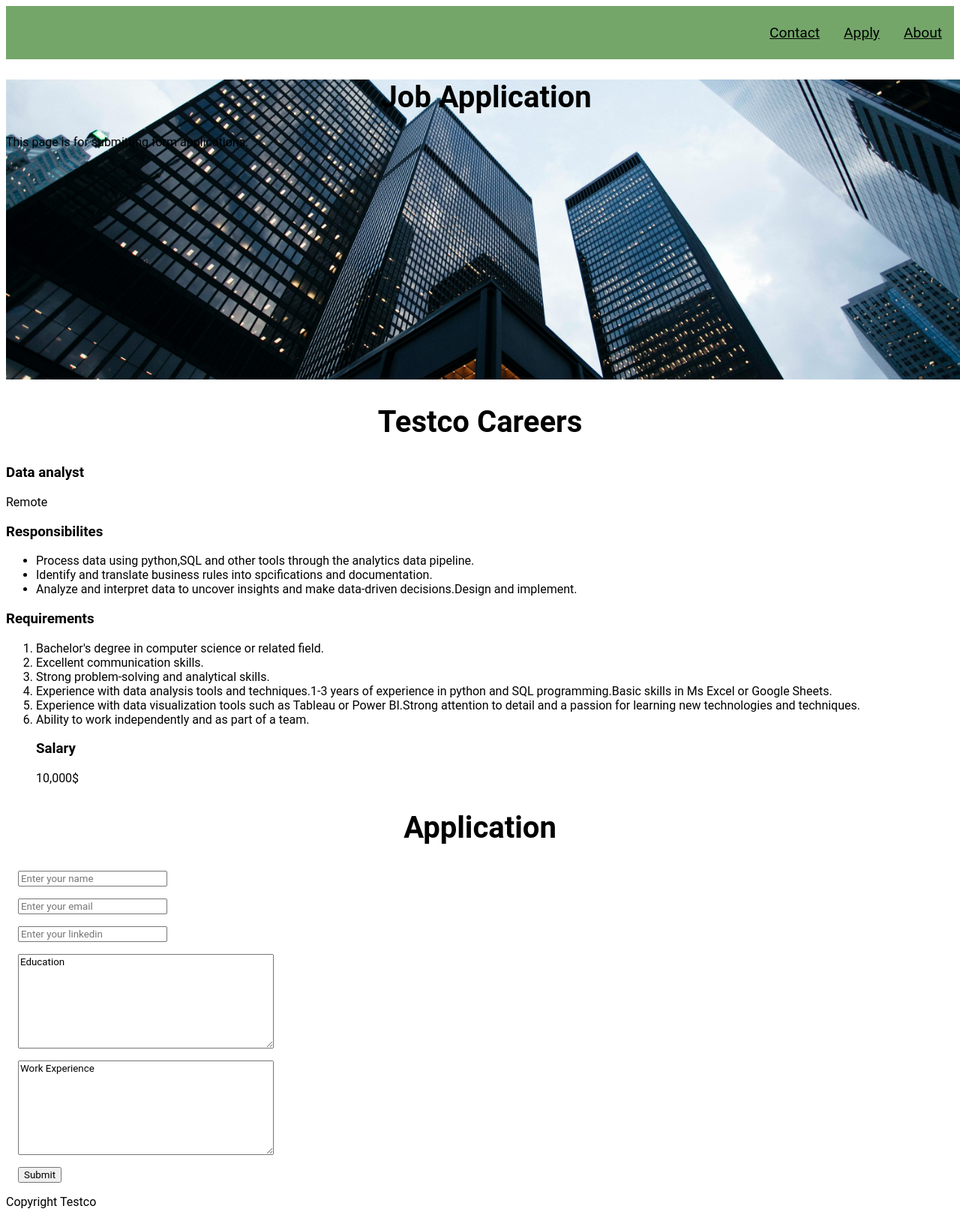
After one commit to Ahmed8931/careers-website, a Flask app: page /jobs/1 in a window 1280 px wide. The commit adds this page. Shown: the whole page at 75% size. Run offline with Flask 3, Linux system fonts and the light colour scheme.

Commit message:
Page upgrade
Made new pages and styling, not connected to db yet.

```diff
--- a/app.py
+++ b/app.py
@@ -2,33 +2,53 @@ from flask import Flask ,render_template
 app = Flask(__name__)
 
 Jobs = [{
+          'id':'1',
           'name':"Data analyst",
           'location':"Remote",
           'salary':'10,000',
-          'currency' : '$'
+          'currency' : '$',
+          'requirements':"Bachelor's degree in computer science or related field.\nExcellent communication skills.\nStrong problem-solving and analytical skills.\nExperience with data analysis tools and techniques.1-3 years of experience in python and SQL programming.Basic skills in Ms Excel or Google Sheets.\nExperience with data visualization tools such as Tableau or Power BI.Strong attention to detail and a passion for learning new technologies and techniques.\nAbility to work independently and as part of a team.",
+        'responsibilities':"Process data using python,SQL and other tools through the analytics data pipeline.\nIdentify and translate business rules into spcifications and documentation.\nAnalyze and interpret data to uncover insights and make data-driven decisions.Design and implement."
         },
         {
+          'id':'2',
           'name':"Data Scientist",
           'location':"Karachi,Pakistan",
           'salary':'18,00,000',
-          'currency' : 'Rs.'
+          'currency' : 'Rs.',
+          'requirements':"Expert knowledge in Deep learning, NLP, and machine learning.\nExperience with data analysis tools and techniques.\nStrong problem-solving and analytihical skills.\nExperience with data visualization tools such as Tableau or Power BI.Strong attention to detail and a passion.\nProficient in some or all of the following:Python, SQL, R, Tableau, Power BI, Excel,linear and logic regression,Decision trees,Random forest,K-nearest neighbor,Markov Chain,Monte Carlo,Gibbs Sampling,Evolutionary algorithm,Support Vector machine.",
+          'responsibilities':"Draft detailed scope for assigned projects.\nDevelop and implement data analysis and machine learning models.\nDevelop and implement data visualization tools such as Tableau or Power Bi.\nExecute on the plan with appropriate data mining,analytical and data science techniques.\nPerform quality assurance and testing of the data analysis and machine learning models.\nManage and maintain the data analysis and machine learning models."
         },
         {
+          'id':'3',
           'name':"Frontend Engineer",
           'location':"Lahore,Pakistan",
           'salary':'12,00,000',
-          'currency' : 'Rs.'
+          'currency' : 'Rs.',
+          'requirements':"Srong knowledge of programming skills in HTML,CSS,Javascript.\nFamiliarity with responsive and adabtabilty design.\nExperience with front-end frameworks such as React,Angular,Vue.js.\nExperince with building website and ability to handle cross browser compatibility issues",
+          'responsibilities':"Translate wireframs and designs into high quality JS,HTML and CSS templates.\nDesign ,build and maintain high performance ,reusable and reliable UI components and products.\nEnsure the best possible performance,quality and optimize for maximum speed and scalability.\nWork closely with the design team to ensure the best possible user experience."
         },
         {
+          'id':'4',
           'name':"Backend Engineer",
           'location':"Karachi,Pakistan",
           'salary':'15,00,000',
-          'currency' : 'Rs.'
+          'currency' : 'Rs.',
+          'requirements':"Hands on experience with building a web backend with Java or Golang.\nKnowledge of designing and building Rest APIs.\nProven experience in building a scalable and resilient backend with a focus on performance and security.\nExperience with database design and implementation.Experience with cloud infrastructure and deployment.",
+          'responsibilities':"Design and develop a cloud based backend.\nParticipate and produce a scalable cloud based backend system.\nDesign and develop REST based APIs.\nInteract with customers directly with other stakeholders in the organization."
         }
        ]
 @app.route('/')
 def main():
   return render_template('index.html',jobs = Jobs)
 
+@app.route('/jobs/<int:id>')
+def job(id):
+  id = id - 1
+  if id in range(len(Jobs)):
+    return render_template('jobs.html',job = Jobs[id])
+  else:
+    return "Not Found"
+
 if __name__ == '__main__':
   app.run(host='0.0.0.0',debug=True,port=5001)
--- a/pyproject.toml
+++ b/pyproject.toml
@@ -11,6 +11,7 @@ python = "^3.10"
 flask = "^3.0.3"
 flask-sqlalchemy = "^3.1.1"
 app = "^0.0.1"
+sqlalchemy = "^2.0.29"
 
 
 [build-system]
--- /dev/null
+++ b/templates/footer.html
@@ -0,0 +1,14 @@
+<!DOCTYPE html>
+<html lang="en">
+<head>
+  <meta charset="UTF-8">
+  <meta http-equiv="X-UA-Compatible" content="IE=edge">
+  <meta name="viewport" content="width=device-width, initial-scale=1.0">
+  <title>footer</title>
+</head>
+<body>
+  <footer class="footer">
+    <p>Copyright Testco</p>
+  </footer>
+</body>
+</html>
--- /dev/null
+++ b/templates/jobs.html
@@ -0,0 +1,65 @@
+<!DOCTYPE html>
+<html lang="en">
+<head>
+  <meta charset="UTF-8">
+  <meta http-equiv="X-UA-Compatible" content="IE=edge">
+  <meta name="viewport" content="width=device-width, initial-scale=1.0">
+  <link rel="stylesheet" href="https://fonts.googleapis.com/cssfamily=Roboto">
+  <title>Jobs</title>
+  <style>
+    *{
+      font-family:'Roboto',sans-serif;
+    }
+    header{
+      background-image:url("/static/main-image.jpg");
+      height : 50vh;
+      width: 100vw;
+      background-size  :cover ;
+      background-position:center;
+    }
+    input,textarea{
+      display:block;
+      margin:1rem;
+    }
+    h1,h2{
+      text-align:center;
+      font-size:2.5rem;
+    }
+  </style>
+</head>
+<body>
+  {% include 'nav.html' %}
+  <header>
+    <h1>Job Application</h1>
+    <p>This page is for submitting form applications.</p>
+    </header>
+  <main>
+    <h2>Testco Careers</h2>
+    <h3>{{ job.name }}</h3>
+    <p>{{ job.location }}</p>
+    <h3>Responsibilites</h3>
+    <ul>
+    {% for lines in job['responsibilities'].split('\n') %}
+      <li>{{ lines }}</li>
+    {% endfor %}
+    </ul>
+    <h3>Requirements</h3>
+    <ol>
+    {% for lines in job['requirements'].split('\n') %}
+      <li>{{ lines }}</li>
+    {% endfor %}
+    <h3>Salary</h3>
+    <p>{{ job.salary }}{{ job.currency }}</p>
+    </main>
+  <h2>Application</h2>
+  <form action="#">
+    <input type="text" name="name" placeholder="Enter your name">
+    <input type="email" name="email" placeholder="Enter your email">
+    <input type="text" name="linkedin" placeholder="Enter your linkedin">
+    <textarea name="education" rows="8" cols="40">Education</textarea>
+    <textarea name="work" rows="8" cols="40">Work Experience</textarea>
+    <input type="submit" name="submit">
+  </form>
+  {% include 'footer.html' %}
+</body>
+</html>
--- /dev/null
+++ b/templates/nav.html
@@ -0,0 +1,37 @@
+<!DOCTYPE html>
+<html lang="en">
+<head>
+  <meta charset="UTF-8">
+  <meta http-equiv="X-UA-Compatible" content="IE=edge">
+  <meta name="viewport" content="width=device-width, initial-scale=1.0">
+  <title>header</title>
+  <style>
+    .navbar{
+      position:sticky;
+      font-size :1.2rem;
+      min-height: 2rem;
+      padding: 0.5rem 0rem;
+      display:flex;
+      flex-direction:row-reverse;
+      background:#74a66a;
+    }
+    .navbar{
+      background:#74a66a;
+    }
+    a{
+      margin: 1rem;
+      background:transparent;
+      color: black;
+      text-decoration:none;
+      text-decoration: underline;
+    }
+  </style>
+</head>
+<body>
+  <nav class="navbar">
+    <a href="#about">About</a>
+    <a href="#career-listings">Apply</a>
+    <a href="#contact">Contact</a>
+  </nav>
+</body>
+</html>
```
Also changed, not shown: static/main.css (+22 -17 lines), templates/index.html (+8 -10 lines), apple-touch-icon.png (added), 4 other files.
